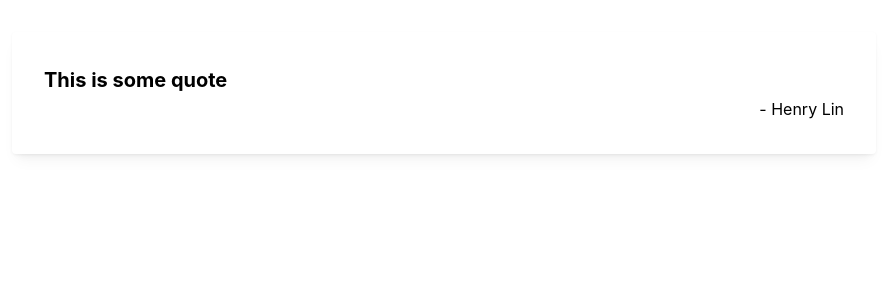
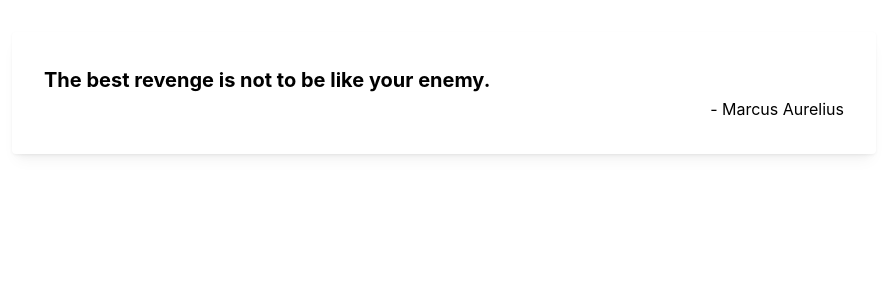
Before and after one commit to henrylin03/stoic-quotes, a Next.js app: page / in a window 1280 px wide. Shown: the top 300 px of the page, without its empty margins (196-1083 px from the left). Built offline with nearby package versions, Linux system fonts and the light colour scheme.

Commit message:
show random quote

```diff
--- a/components/QuoteBox.jsx
+++ b/components/QuoteBox.jsx
@@ -1,15 +1,29 @@
-import { useState } from "react";
+import { useState, useEffect } from "react";
 import { Container, Text, Paper, Button } from "@mantine/core";
-import quotes from "../data/quotes.json";
 
 export default function QuoteBox() {
+  const [quote, setQuote] = useState({});
+
+  const fetchRandomQuote = async () => {
+    const response = await fetch("/api/quotes");
+    const quotes = await response.json();
+    const getRandomQuoteIndex = () => Math.floor(Math.random() * quotes.length);
+    const randomQuote = quotes[getRandomQuoteIndex()];
+
+    setQuote(randomQuote);
+  };
+
+  useEffect(() => {
+    fetchRandomQuote();
+  }, []);
+
   return (
     <Container>
       <Paper shadow="sm" p="xl" m="xl">
         <Text size="xl" fw={700}>
-          This is some quote
+          {quote.text}
         </Text>
-        <Text ta="right">- Henry Lin</Text>
+        <Text ta="right">- {quote.author}</Text>
       </Paper>
     </Container>
   );
--- /dev/null
+++ b/pages/api/quotes.js
@@ -0,0 +1,9 @@
+import fs from "fs";
+import path from "path";
+
+export default function handler(req, res) {
+  const filePath = path.join(process.cwd(), "data/quotes.json");
+  const quotesJson = fs.readFileSync(filePath, "utf8");
+  const quotes = JSON.parse(quotesJson);
+  res.status(200).json(quotes);
+}
```
